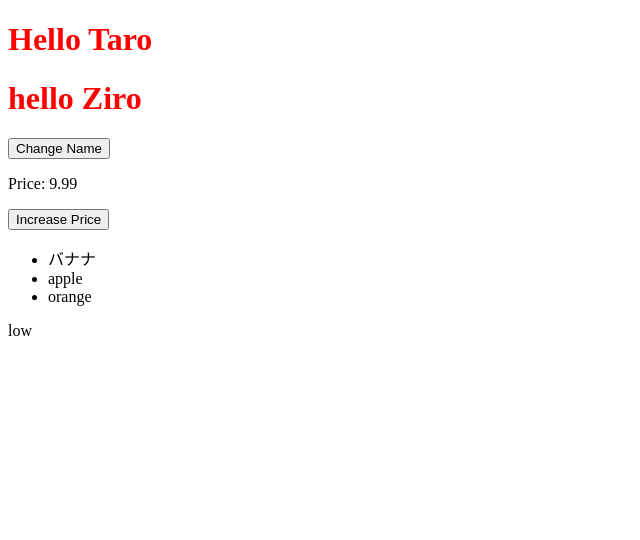
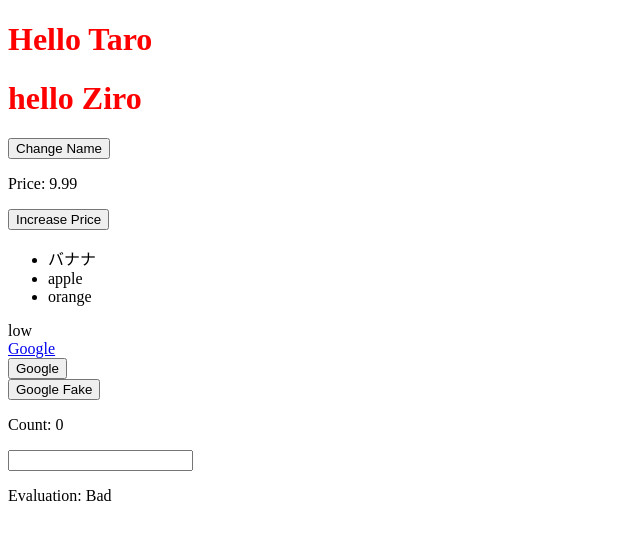
Before and after one commit to mzunohkaru/Vue-Lesson-App, a Vue app: page / in a window 1280 px wide. Shown: the top 540 px of the page, without its empty margins (0-640 px from the left). Built offline with nearby package versions, Linux system fonts and the light colour scheme; the HTML template or start-up script is replaced by a standard one.

Commit message:
update:script

```diff
--- a/src/App.vue
+++ b/src/App.vue
@@ -1,5 +1,5 @@
 <script setup lang="ts">
-import { ref, reactive } from 'vue'
+import { ref, reactive, computed } from 'vue'
 
 const price = ref(9.99)
 function increasePrice() {
@@ -13,17 +13,45 @@ const info = ref({
 const info2 = reactive({
   name: 'Ziro',
   age: 20,
-  email: ref('taro@example.com'),
+  email: 'taro@example.com',
   bio: 'hello',
 })
+
+function changeAge(event: MouseEvent) {
+  console.log(event)
+  console.log('Before:', info2)
+  info2.age += 1
+  console.log('After:', info2)
+}
+
 const items = ref(['バナナ', 'apple', 'orange'])
+const googleURL = 'https://www.google.com'
+const vueId = 'vue-id'
+
+function handleSubmit(event: Event) {
+  event.preventDefault()
+  console.log('Form submitted')
+}
+function handleClick() {
+  // event.stopPropagation()
+  console.log('Button clicked')
+}
+function handleSpecialLink(event: Event) {
+  event.preventDefault()
+  console.log('Special link clicked')
+}
+const count = ref(0)
+const evaluation = computed(() => {
+  console.log('computed')
+  return count.value > 3 ? 'Good' : 'Bad'
+})
 </script>
 
 <template>
   <div>
     <h1>Hello {{ info.name }}</h1>
     <h1>{{ info2.bio }} {{ info2.name }}</h1>
-    <button @click="info.name = 'Jiro'">Change Name</button>
+    <button @click="info2.name = 'Jiro'" @mouseover="changeAge">Change Name</button>
     <p>Price: {{ price }}</p>
     <button @click="increasePrice">Increase Price</button>
     <ul>
@@ -32,7 +60,25 @@ const items = ref(['バナナ', 'apple', 'orange'])
     <div>
       {{ price > 10 ? 'high' : 'low' }}
     </div>
+    <a :id="vueId" :href="googleURL" target="_blank">Google</a>
+    <!-- 属性消失 -->
+    <!-- <a :id="undefined" :href=false :target="undefined">Google</a> -->
+    <form @submit.prevent="handleSubmit">
+      <button @click.stop="handleClick">
+        <a @click.prevent.stop="handleSpecialLink"> Google </a>
+      </button>
+    </form>
+
+    <form @submit="handleSubmit">
+      <button @click="handleClick">
+        <a @click="handleSpecialLink"> Google Fake </a>
+      </button>
+    </form>
+
+    <p>Count: {{ count }}</p>
+    <input type="text" @keyup.enter="count++" @keyup.space="count++" />
   </div>
+  <p>Evaluation: {{ evaluation }}</p>
 </template>
 
 <style scoped>
```
